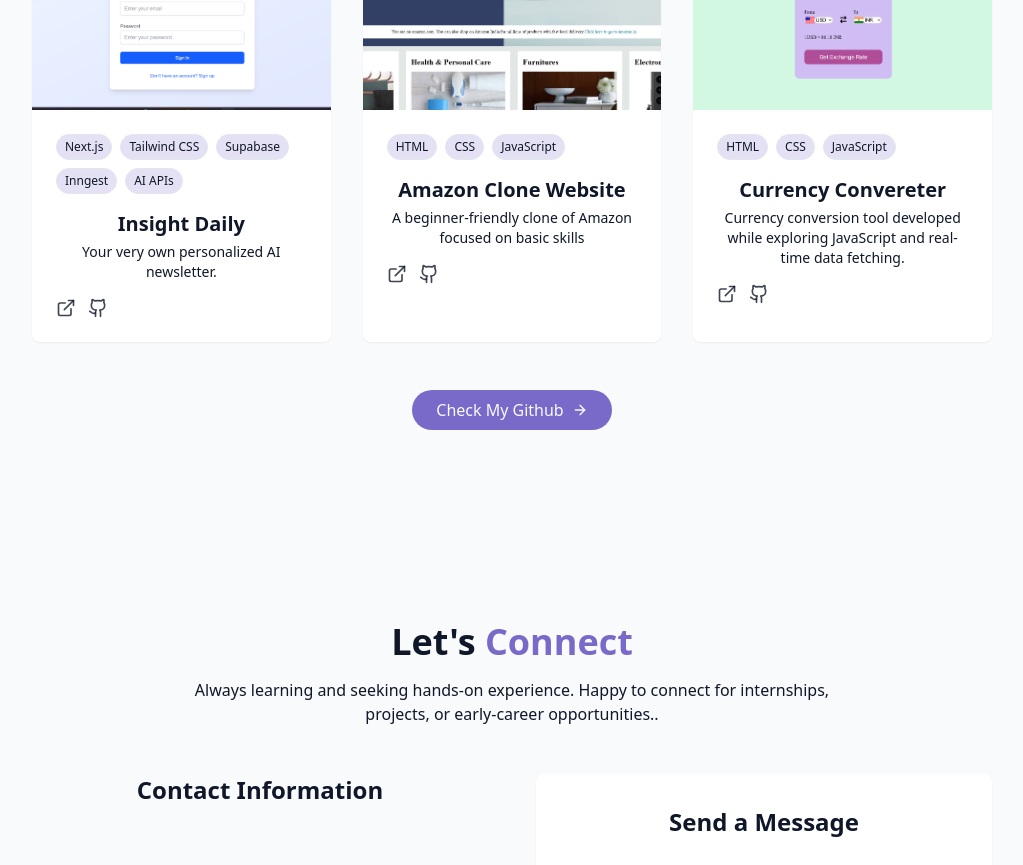
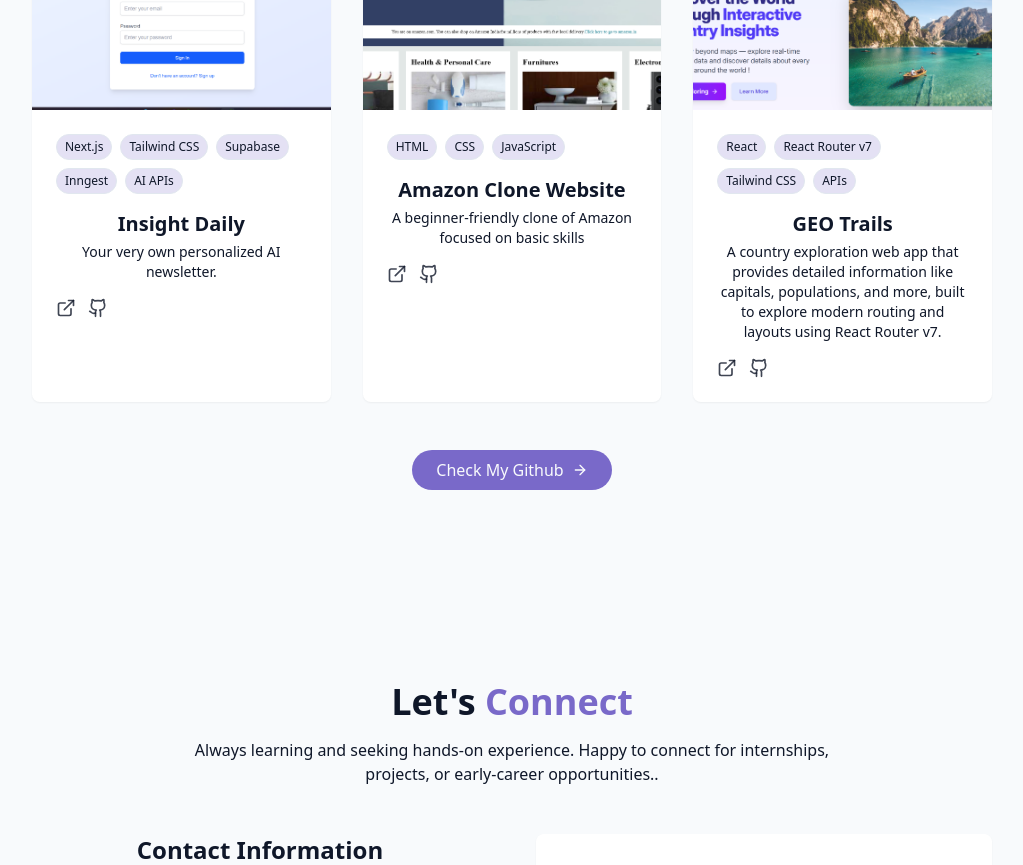
Before and after one commit to Shresth-013/shresth-portfolio, a React (Vite) app: page / in a window 1280 px wide. Shown: the part 2820-3685 px from the top of the page, without its empty margins (128-1151 px from the left). Built offline with nearby package versions, Linux system fonts and the light colour scheme.

Commit message:
Added GeoTrails(Project)

```diff
--- a/src/components/ProjectSection.jsx
+++ b/src/components/ProjectSection.jsx
@@ -22,11 +22,11 @@ const projects = [
     },
     {
         id: 3,
-        title: "Currency Convereter",
-        description: "Currency conversion tool developed while exploring JavaScript and real-time data fetching.",
+        title: "GEO Trails",
+        description: "A country exploration web app that provides detailed information like capitals, populations, and more, built to explore modern routing and layouts using React Router v7.",
         image: "/projects/project3.png",
-        tags: ["HTML ", "CSS", "JavaScript"],
-        demoUrl: "#",
+        tags: ["React", "React Router v7", "Tailwind CSS", "APIs"],
+        demoUrl: "https://geo-trails-app.vercel.app/",
         githubUrl: "#",
     },
 ];
```
Also changed, not shown: public/projects/project3.png.
